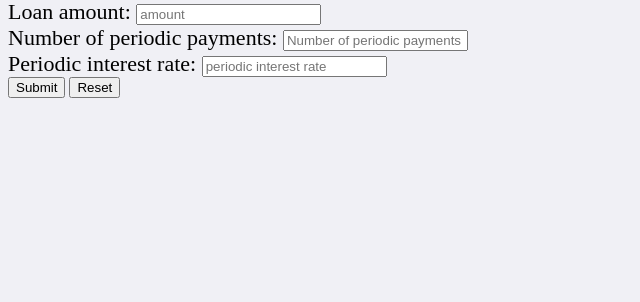
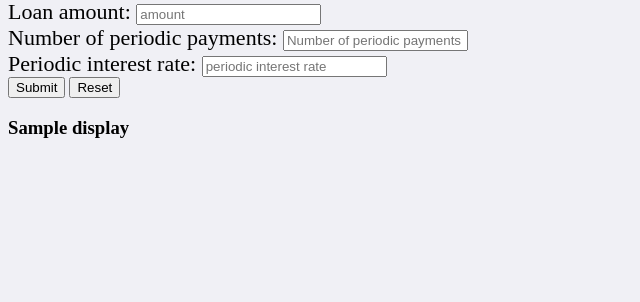
Before and after one commit to Lizhang97/MSCI3300_HW3, a Flask app: template templates/index.html in a window 1280 px wide. Shown: the part 162-464 px from the top of the page, without its empty margins (0-640 px from the left). Run offline with Flask 2, Linux system fonts and the light colour scheme; the template is opened without the code that fills it: most values are stand-ins (such as "Sample title", 1, 10 or a date in 2020).

Commit message:
Modifying app.py

```diff
--- a/app.py
+++ b/app.py
@@ -12,7 +12,7 @@ def index():
         i = float(form["i"])
         df = (((1+i)**n)-1)/(i*(i+1)**n)
         p = a/df
-        print(p)
+        return render_template('index.html', display=p)
     return render_template('index.html')
 
 
--- a/templates/index.html
+++ b/templates/index.html
@@ -21,4 +21,8 @@
 	<input type="reset" value="Reset">
   </form>
 
+  <p>
+	  <h3> {{display}}</h3>
+  </p>
+
 {% endblock %}
```
